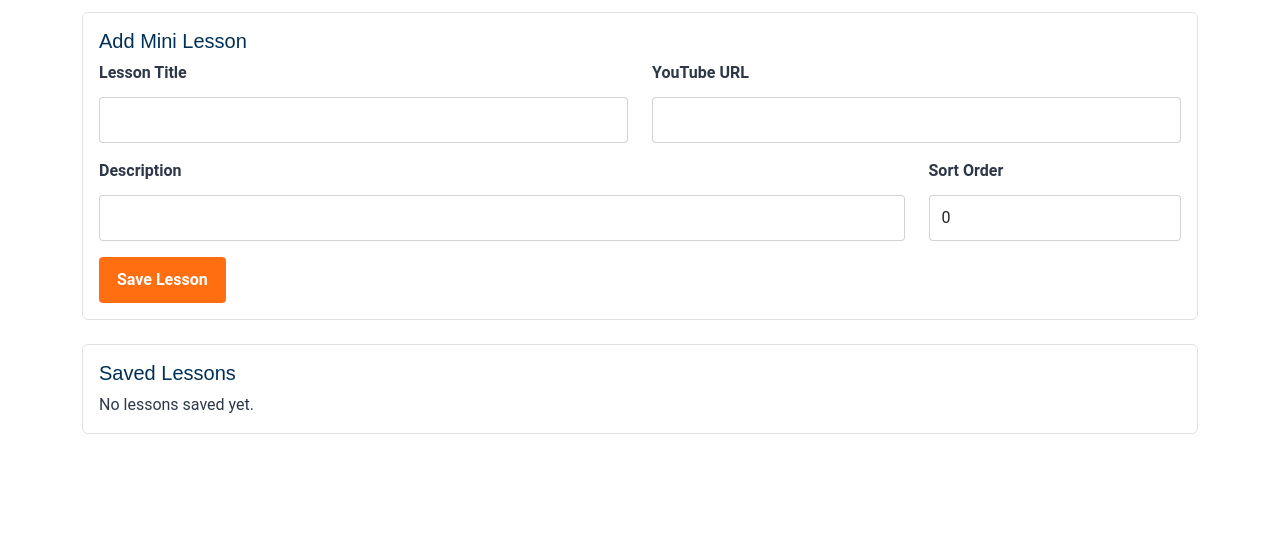
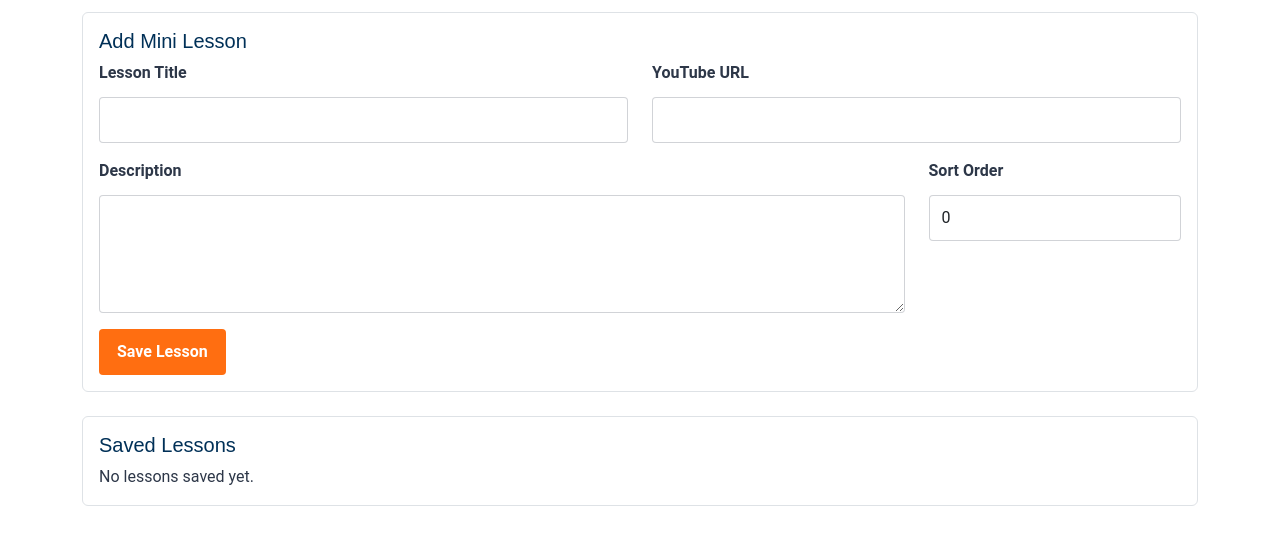
Before and after one commit to boybilis/gra, a PHP site: page /admin-mini-lessons.php in a window 1280 px wide. Shown: the part 360-914 px from the top of the page. Before the commit the page ends 794 px from the top, so only its background shows below. Run offline with PHP 8.4, Linux system fonts and the light colour scheme; the visitor is signed in with stand-in values (Sample User, id 1); a stand-in replaces the project's code that opens the database connection.

Commit message:
Updated files

```diff
--- a/admin-mini-lessons.php
+++ b/admin-mini-lessons.php
@@ -162,7 +162,7 @@ try {
         <div class="row">
           <div class="col-md-9 mb-3">
             <label for="description" class="form-label">Description</label>
-            <input id="description" name="description" type="text" class="form-control">
+            <textarea id="description" name="description" class="form-control" rows="4"></textarea>
           </div>
           <div class="col-md-3 mb-3">
             <label for="sort_order" class="form-label">Sort Order</label>
--- a/mini-lessons.php
+++ b/mini-lessons.php
@@ -39,6 +39,7 @@ if ($accessGranted) {
     .campus-video-item { display: grid; grid-template-columns: 118px 1fr; gap: 10px; text-decoration: none; color: #1f2d3d; border: 1px solid rgba(0,48,87,.14); border-radius: 6px; padding: 8px; }
     .campus-video-item img { width: 100%; border-radius: 4px; object-fit: cover; }
     .campus-video-item h3 { font-size: 15px; margin: 0; color: #003057; }
+    #campus-main-desc { white-space: pre-line; }
     .campus-gate { max-width: 760px; margin: 48px auto; background: #fff; border: 1px solid rgba(0,48,87,.16); border-radius: 8px; padding: 24px; text-align: center; }
     @media (max-width: 992px) { .campus-video-grid { grid-template-columns: 1fr; } }
   </style>
```
